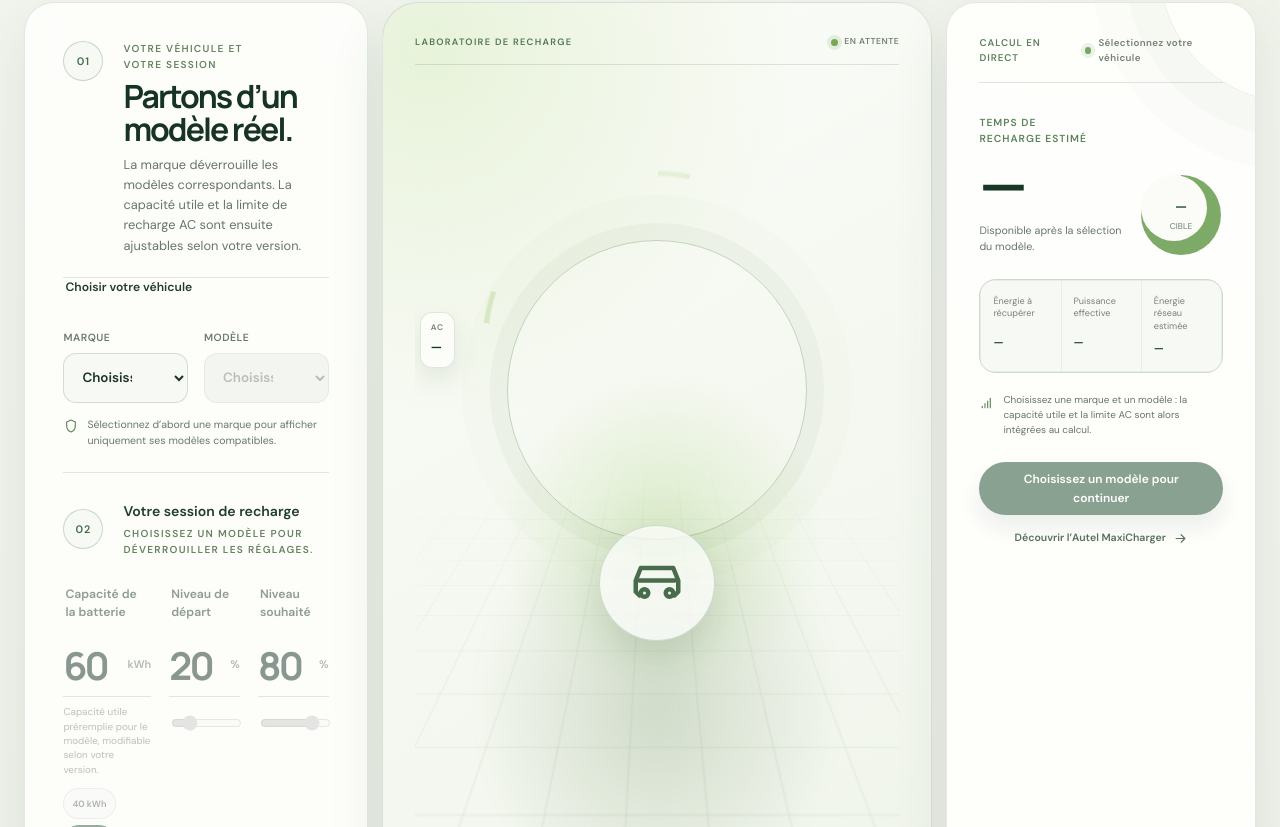
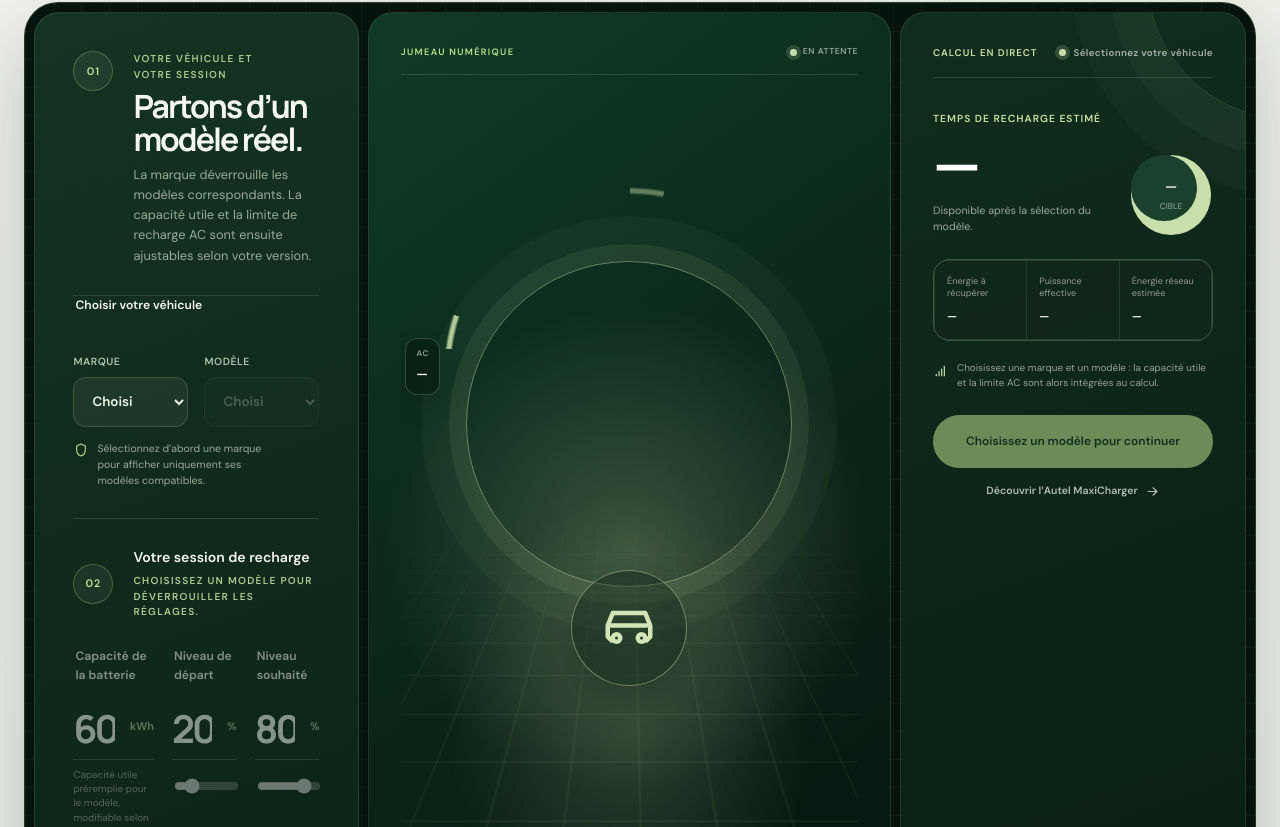
Before and after one commit to evatlasstore-dot/nextevatlas, a Next.js app: page /simulateur in a window 1280 px wide. Shown: the part 1333-2160 px from the top of the page. Built offline with nearby package versions, Linux system fonts and the light colour scheme.

Commit message:
Restyle simulator as digital twin

```diff
--- a/components/forms/ChargingSimulator.module.css
+++ b/components/forms/ChargingSimulator.module.css
@@ -1988,6 +1988,332 @@
   }
 }
 
+/* Option C — Digital Twin Dashboard */
+.digitalTwinWorkspace {
+  grid-template-columns: minmax(300px, .77fr) minmax(400px, 1.24fr) minmax(294px, .82fr);
+  gap: 9px;
+  padding: 9px;
+  overflow: hidden;
+  border: 1px solid rgba(190, 228, 164, .17);
+  border-radius: 34px;
+  background:
+    linear-gradient(rgba(194, 231, 170, .045) 1px, transparent 1px),
+    linear-gradient(90deg, rgba(194, 231, 170, .045) 1px, transparent 1px),
+    #06130d;
+  background-size: 28px 28px, 28px 28px, auto;
+  box-shadow: 0 34px 90px rgba(6, 24, 14, .25);
+}
+
+.digitalTwinControls,
+.digitalTwinStage,
+.digitalTwinResults {
+  border: 1px solid rgba(202, 237, 180, .13);
+}
+
+.digitalTwinControls {
+  padding: clamp(25px, 3vw, 42px);
+  color: #ebf5e5;
+  border-radius: 25px;
+  background: linear-gradient(160deg, rgba(21, 53, 35, .96), rgba(9, 31, 20, .98));
+  box-shadow: inset 0 1px 0 rgba(255, 255, 255, .035);
+}
+
+.digitalTwinControls::before {
+  width: 160px;
+  height: 160px;
+  top: -100px;
+  right: -96px;
+  border-color: rgba(185, 226, 153, .13);
+  box-shadow: 0 0 0 24px rgba(185, 226, 153, .035), 0 0 0 51px rgba(185, 226, 153, .018);
+}
+
+.digitalTwinControls .controlsHeading {
+  border-color: rgba(226, 246, 211, .13);
+}
+
+.digitalTwinControls .controlsHeading > span,
+.digitalTwinControls .sessionHeader > span {
+  color: #bfe19e;
+  border-color: rgba(198, 235, 168, .25);
+  background: rgba(220, 245, 196, .06);
+}
+
+.digitalTwinControls .kicker,
+.digitalTwinControls .sessionHeader small {
+  color: #a9ce91;
+}
+
+.digitalTwinControls .controlsHeading h3,
+.digitalTwinControls .sessionHeader b,
+.digitalTwinControls .vehicleFieldset legend,
+.digitalTwinControls .fieldset legend {
+  color: #f4f9ef;
+}
+
+.digitalTwinControls .controlsHeading > div > p:last-child,
+.digitalTwinControls .fieldHelp,
+.digitalTwinControls .selectorHint,
+.digitalTwinControls .compatibilityNotice {
+  color: rgba(239, 248, 232, .61);
+}
+
+.digitalTwinControls .vehicleFieldset,
+.digitalTwinControls .powerFieldset {
+  border-color: rgba(226, 246, 211, .13);
+}
+
+.digitalTwinControls .selectLabel > span {
+  color: #adc3af;
+}
+
+.digitalTwinControls .selectLabel select {
+  color: #ecf5e7;
+  border-color: rgba(202, 235, 181, .18);
+  background: rgba(245, 255, 240, .055);
+}
+
+.digitalTwinControls .selectLabel select:disabled {
+  color: rgba(235, 245, 229, .36);
+  border-color: rgba(202, 235, 181, .08);
+  background: rgba(245, 255, 240, .025);
+}
+
+.digitalTwinControls .selectorHint svg,
+.digitalTwinControls .compatibilityNotice svg {
+  color: #a8d78a;
+}
+
+.digitalTwinControls .vehicleSpecs {
+  border-color: rgba(202, 235, 181, .16);
+  background: rgba(202, 235, 181, .1);
+}
+
+.digitalTwinControls .vehicleSpecs div {
+  background: rgba(11, 38, 24, .78);
+}
+
+.digitalTwinControls .vehicleSpecs dt {
+  color: rgba(232, 246, 221, .48);
+}
+
+.digitalTwinControls .vehicleSpecs dd {
+  color: #edf7e7;
+}
+
+.digitalTwinControls .numberField {
+  border-color: rgba(220, 244, 202, .24);
+}
+
+.digitalTwinControls .numberField input {
+  color: #fff;
+  background: transparent;
+}
+
+.digitalTwinControls .numberField span {
+  color: #a9c8a3;
+}
+
+.digitalTwinControls .preset,
+.digitalTwinControls .presetActive {
+  color: #cce3c2;
+  border-color: rgba(202, 235, 181, .16);
+  background: rgba(245, 255, 240, .045);
+}
+
+.digitalTwinControls .presetActive {
+  color: #133221;
+  border-color: #bde590;
+  background: #bde590;
+}
+
+.digitalTwinControls .range {
+  accent-color: #b4dc86;
+}
+
+.digitalTwinControls .powerOption > span {
+  border-color: rgba(202, 235, 181, .14);
+  background: rgba(245, 255, 240, .045);
+}
+
+.digitalTwinControls .powerOption b {
+  color: #f2f8ed;
+}
+
+.digitalTwinControls .powerOption small {
+  color: rgba(236, 247, 227, .5);
+}
+
+.digitalTwinControls .powerOptionSelected > span {
+  color: #163926;
+  border-color: #b9df8d;
+  background: #b9df8d;
+  box-shadow: 0 10px 24px rgba(9, 26, 15, .23);
+}
+
+.digitalTwinControls .powerOptionSelected b,
+.digitalTwinControls .powerOptionSelected small {
+  color: #163926;
+}
+
+.digitalTwinStage {
+  min-height: 680px;
+  padding: clamp(22px, 2.5vw, 34px);
+  color: #edf7e6;
+  border-radius: 25px;
+  background:
+    radial-gradient(circle at 50% 42%, color-mix(in srgb, var(--vehicle-accent) 24%, transparent), transparent 31%),
+    linear-gradient(145deg, #103a26, #071a11 68%);
+}
+
+.digitalTwinStage::after {
+  right: -163px;
+  bottom: -158px;
+  border-color: color-mix(in srgb, var(--vehicle-accent) 22%, transparent);
+}
+
+.digitalTwinStage .studioTopline {
+  border-color: rgba(226, 246, 211, .14);
+  color: #b9df8d;
+}
+
+.digitalTwinStage .studioTopline > span:last-child {
+  color: rgba(243, 250, 238, .58);
+}
+
+.digitalTwinStage .studioGrid {
+  opacity: .41;
+  background-image: linear-gradient(rgba(204, 242, 180, .17) 1px, transparent 1px), linear-gradient(90deg, rgba(204, 242, 180, .17) 1px, transparent 1px);
+}
+
+.digitalTwinStage .studioOrbital {
+  width: min(77%, 326px);
+  border-color: color-mix(in srgb, var(--vehicle-accent) 48%, transparent);
+  box-shadow: 0 0 0 17px color-mix(in srgb, var(--vehicle-accent) 8%, transparent), 0 0 0 45px color-mix(in srgb, var(--vehicle-accent) 4%, transparent);
+}
+
+.digitalTwinStage .studioChargeArc {
+  width: min(90%, 375px);
+}
+
+.digitalTwinStage .studioVehicleMedia {
+  inset: 3% -20% 2%;
+}
+
+.digitalTwinStage .studioVehicleImage {
+  filter: drop-shadow(0 29px 22px rgba(0, 0, 0, .46));
+  transform: scale(1.21);
+}
+
+.digitalTwinStage .studioMarker,
+.digitalTwinStage .studioBattery {
+  border-color: rgba(213, 241, 193, .21);
+  background: rgba(8, 29, 18, .72);
+}
+
+.digitalTwinStage .studioCaption {
+  border-color: rgba(226, 246, 211, .14);
+}
+
+.digitalTwinResults {
+  min-height: 680px;
+  padding: clamp(22px, 2.5vw, 34px);
+  color: #eff8eb;
+  border-radius: 25px;
+  background: linear-gradient(160deg, rgba(16, 46, 30, .98), rgba(6, 25, 16, .99));
+}
+
+.digitalTwinResults::before {
+  width: 280px;
+  height: 280px;
+  top: -176px;
+  right: -184px;
+  border-color: rgba(196, 232, 166, .14);
+}
+
+.digitalTwinResults .resultsTopline {
+  border-color: rgba(226, 246, 211, .14);
+}
+
+.digitalTwinResults .durationBlock {
+  padding-top: 33px;
+}
+
+.digitalTwinResults .metrics {
+  border-color: rgba(215, 241, 194, .14);
+  background: rgba(215, 241, 194, .11);
+}
+
+.digitalTwinResults .metrics div {
+  background: rgba(8, 31, 19, .7);
+}
+
+.digitalTwinResults .comparison th,
+.digitalTwinResults .comparison td {
+  border-color: rgba(225, 244, 210, .12);
+}
+
+.digitalTwinResults .resultCta {
+  color: #163926;
+  background: #b9df8d;
+}
+
+@media (max-width: 1180px) {
+  .digitalTwinWorkspace {
+    grid-template-columns: minmax(0, 1fr) minmax(0, 1fr);
+  }
+
+  .digitalTwinControls {
+    grid-row: span 2;
+  }
+
+  .digitalTwinStage,
+  .digitalTwinResults {
+    min-height: 0;
+  }
+
+  .digitalTwinStage {
+    min-height: 590px;
+  }
+}
+
+@media (max-width: 900px) {
+  .digitalTwinWorkspace {
+    grid-template-columns: 1fr;
+    padding: 7px;
+  }
+
+  .digitalTwinControls {
+    grid-row: auto;
+  }
+
+  .digitalTwinStage {
+    min-height: 570px;
+  }
+}
+
+@media (max-width: 560px) {
+  .digitalTwinWorkspace {
+    gap: 7px;
+    padding: 7px;
+    border-radius: 24px;
+  }
+
+  .digitalTwinControls,
+  .digitalTwinStage,
+  .digitalTwinResults {
+    padding: 24px 18px;
+    border-radius: 18px;
+  }
+
+  .digitalTwinStage {
+    min-height: 500px;
+  }
+
+  .digitalTwinStage .studioScene {
+    min-height: 318px;
+  }
+}
+
 @media (prefers-reduced-motion: reduce) {
   .studioVehicleImage {
     animation: none;
--- a/components/forms/ChargingSimulator.tsx
+++ b/components/forms/ChargingSimulator.tsx
@@ -140,8 +140,8 @@ export default function ChargingSimulator({ product = "autel-maxicharger" }: Cha
           <p>Choisissez votre marque, votre modèle puis ajustez votre session. Les données de batterie et de charge AC sont préremplies à partir de la version de référence sélectionnée.</p>
         </header>
 
-        <div className={`${styles.workspace} ${styles.lightLabWorkspace}`} style={vehicleStyle}>
-          <form className={`${styles.controls} ${styles.lightLabControls}`} onSubmit={(event) => event.preventDefault()}>
+        <div className={`${styles.workspace} ${styles.digitalTwinWorkspace}`} style={vehicleStyle}>
+          <form className={`${styles.controls} ${styles.digitalTwinControls}`} onSubmit={(event) => event.preventDefault()}>
             <div className={styles.controlsHeading}>
               <span>01</span>
               <div>
@@ -256,10 +256,10 @@ export default function ChargingSimulator({ product = "autel-maxicharger" }: Cha
             {errors.length > 0 && <div className={styles.errors} role="alert"><Icon name="shield" size={18} /><ul>{errors.map((error) => <li key={error}>{error}</li>)}</ul></div>}
           </form>
 
-          <aside className={`${styles.vehicleStudio} ${styles.lightLabStage}`} aria-label="Aperçu immersif du véhicule sélectionné">
+          <aside className={`${styles.vehicleStudio} ${styles.digitalTwinStage}`} aria-label="Aperçu immersif du véhicule sélectionné">
             <div className={styles.studioTopline}>
-              <span>Laboratoire de recharge</span>
-              <span><i aria-hidden="true" /> {selectedVehicle ? "Configuration active" : "En attente"}</span>
+              <span>Jumeau numérique</span>
+              <span><i aria-hidden="true" /> {selectedVehicle ? "Télémétrie active" : "En attente"}</span>
             </div>
 
             <div className={styles.studioScene}>
@@ -305,7 +305,7 @@ export default function ChargingSimulator({ product = "autel-maxicharger" }: Cha
             </div>
           </aside>
 
-          <aside className={`${styles.results} ${styles.lightLabResults}`} aria-live="polite" aria-label="Résultat de la simulation">
+          <aside className={`${styles.results} ${styles.digitalTwinResults}`} aria-live="polite" aria-label="Résultat de la simulation">
             <div className={styles.resultsTopline}>
               <span>Calcul en direct</span>
               <span><i aria-hidden="true" /> {selectedVehicle ? "Données de la version de référence" : "Sélectionnez votre véhicule"}</span>
```
